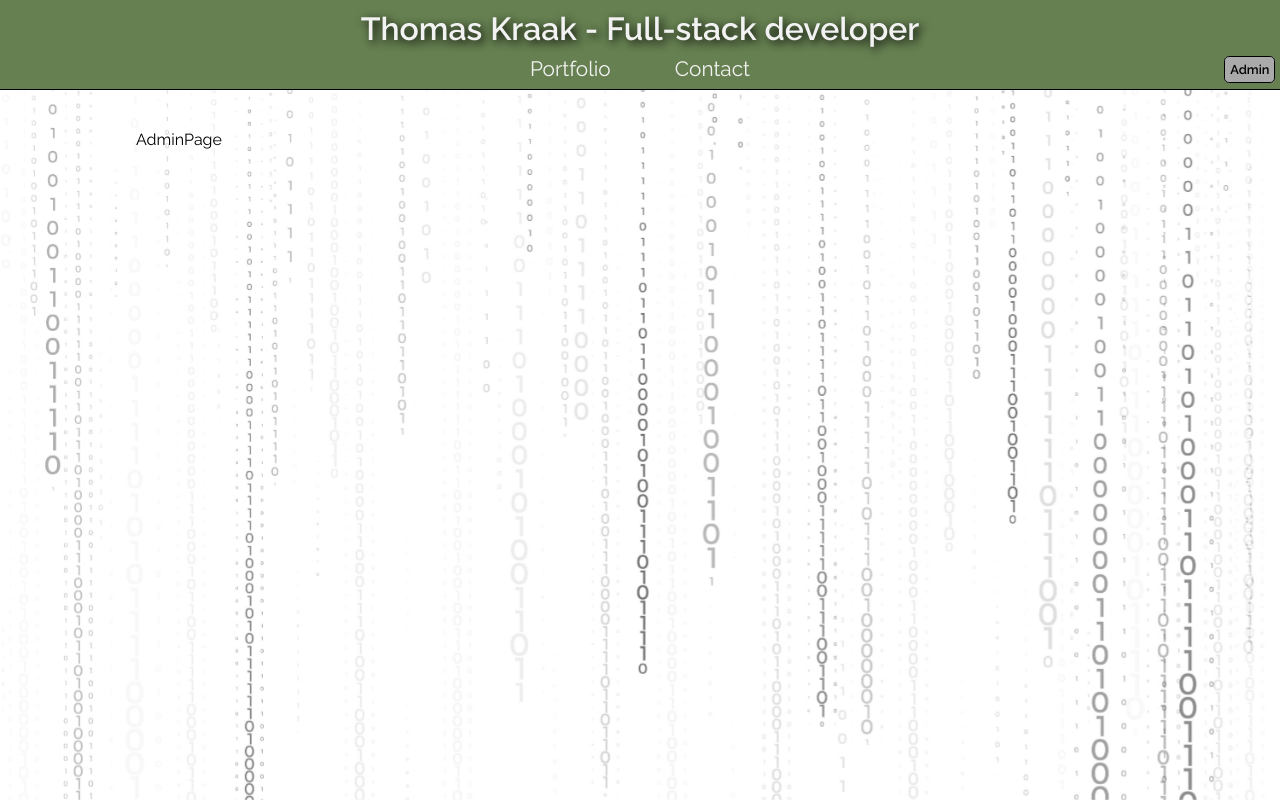
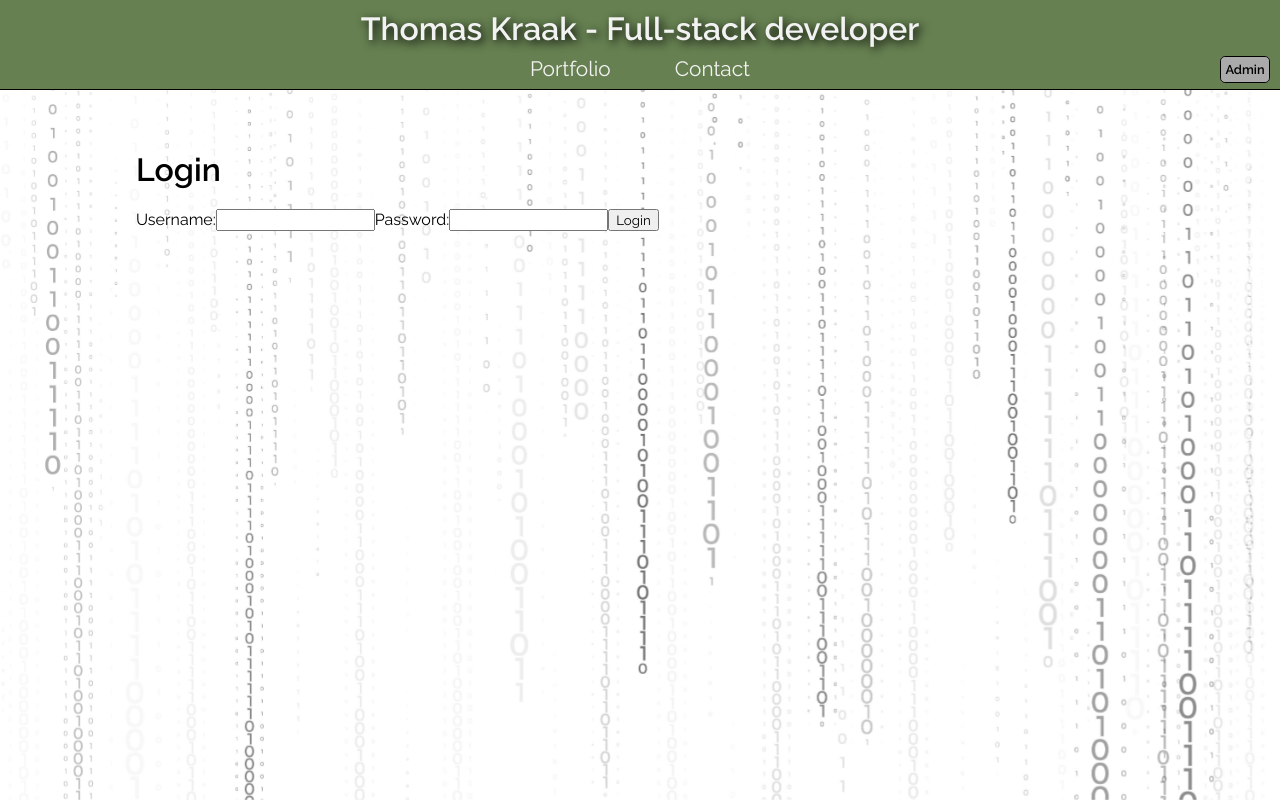
Before and after one commit to TSKraak/portfolio, a React (Create React App) app: page /admin in a window 1280 px wide. Built offline with nearby package versions, Linux system fonts and the light colour scheme.

Commit message:
Added login form and logout button & stay logged in on refresh

```diff
--- a/src/App.js
+++ b/src/App.js
@@ -1,19 +1,51 @@
-import { useState } from "react";
+import { useEffect, useState } from "react";
 import { Routes, Route } from "react-router-dom";
 import NavBar from "./components/NavBar";
 import AdminPage from "./pages/AdminPage";
 import ContactPage from "./pages/ContactPage";
 import HomePage from "./pages/HomePage";
 import NotFound from "./pages/NotFound";
+import axios from "axios";
+import { apiUrl } from "./config/constants";
 
 function App() {
-  const [user, setUser] = useState({});
+  const [user, setUser] = useState({ username: "", password: "", token: "" });
   const [experiences, setExperiences] = useState([]);
   const [projects, setProjects] = useState([]);
 
+  useEffect(() => {
+    const token = localStorage.getItem("token");
+
+    const fetchUserWithToken = async () => {
+      if (token) {
+        try {
+          // if we do have a token,
+          // check wether it is still valid or if it is expired
+          const response = await axios.get(`${apiUrl}/me`, {
+            headers: { Authorization: `Bearer ${token}` },
+          });
+
+          // token is still valid, set user with token
+          setUser({ token, ...response.data });
+        } catch (error) {
+          if (error.response) {
+            console.log("ERROR:", error.response.message);
+          } else {
+            console.log("ERROR:", error);
+          }
+          // if we get a 4xx or 5xx response,
+          // get rid of the token by logging out
+          setUser({ username: "", password: "", token: "" });
+          localStorage.clear();
+        }
+      }
+    };
+    fetchUserWithToken();
+  }, []);
+
   return (
     <div className="App">
-      <NavBar />
+      <NavBar user={user} setUser={setUser} />
       <div className="App-Content">
         <Routes>
           <Route
--- a/src/components/NavBar/index.js
+++ b/src/components/NavBar/index.js
@@ -2,7 +2,12 @@ import React from "react";
 import NavbarItem from "./NavbarItem";
 import "./index.scss";
 
-export default function NavBar() {
+export default function NavBar({ user, setUser }) {
+  const handleLogout = () => {
+    setUser({ username: "", password: "", token: "" });
+    localStorage.clear();
+  };
+
   return (
     <div className="NavBar">
       <div className="NBTitle">
@@ -17,6 +22,7 @@ export default function NavBar() {
         </div>
         <div className="NBAdmin">
           <NavbarItem path="/admin" linkText="Admin" />
+          {user.token ? <button onClick={handleLogout}>Logout</button> : null}
         </div>
       </div>
     </div>
--- a/src/components/NavBar/index.scss
+++ b/src/components/NavBar/index.scss
@@ -46,7 +46,7 @@
         font-weight: 600;
         text-decoration: none;
         color: black;
-        margin: 0;
+        margin-right: 0.3rem;
         border: solid 1px black;
         border-radius: 0.3rem;
         padding: 0.3rem;
@@ -56,6 +56,21 @@
       .NavLink:hover {
         background-color: rgb(150, 150, 150);
       }
+
+      button {
+        font-size: 0.8rem;
+        font-weight: 600;
+        text-decoration: none;
+        color: black;
+        border: solid 1px black;
+        border-radius: 0.3rem;
+        padding: 0.3rem;
+        background-color: rgb(170, 170, 170);
+      }
+
+      button:hover {
+        background-color: rgb(150, 150, 150);
+      }
     }
   }
 }
--- a/src/index.scss
+++ b/src/index.scss
@@ -1,5 +1,6 @@
 * {
   box-sizing: border-box;
+  font-family: "Raleway", sans-serif;
 }
 
 :root {
@@ -14,9 +15,6 @@ body {
   background-size: cover;
   margin: 0;
   font-weight: 400;
-  font-family: "Raleway", sans-serif, -apple-system, BlinkMacSystemFont,
-    "Segoe UI", "Roboto", "Oxygen", "Ubuntu", "Cantarell", "Fira Sans",
-    "Droid Sans", "Helvetica Neue", sans-serif;
   -webkit-font-smoothing: antialiased;
   -moz-osx-font-smoothing: grayscale;
 }
--- a/src/pages/AdminPage/index.js
+++ b/src/pages/AdminPage/index.js
@@ -1,5 +1,62 @@
 import React from "react";
+import "./index.scss";
+import { apiUrl } from "../../config/constants";
+import axios from "axios";
 
-export default function AdminPage() {
-  return <div>AdminPage</div>;
+export default function AdminPage({ user, setUser }) {
+  const submitForm = async (event) => {
+    event.preventDefault();
+
+    try {
+      const response = await axios.post(`${apiUrl}/login`, {
+        username: user.username,
+        password: user.password,
+      });
+      setUser(response.data);
+      localStorage.setItem("token", response.data.token);
+    } catch (error) {
+      if (error.response) {
+        console.log(error.response.data.message);
+      } else {
+        console.log(error.message);
+      }
+    }
+  };
+
+  return (
+    <div>
+      {!user.token ? (
+        <div>
+          <h1>Login</h1>
+          <form className="loginForm">
+            <label className="usernameField">
+              Username:
+              <input
+                type="text"
+                value={user.username}
+                onChange={(event) =>
+                  setUser({ ...user, username: event.target.value })
+                }
+              />
+            </label>
+            <label className="passwordField">
+              Password:
+              <input
+                type="password"
+                value={user.password}
+                onChange={(event) =>
+                  setUser({ ...user, password: event.target.value })
+                }
+              />
+            </label>
+            <button className="loginButton" type="submit" onClick={submitForm}>
+              Login
+            </button>
+          </form>
+        </div>
+      ) : (
+        "Welcome back!"
+      )}
+    </div>
+  );
 }
--- a/src/pages/HomePage/index.js
+++ b/src/pages/HomePage/index.js
@@ -1,6 +1,5 @@
 import React, { useEffect } from "react";
 import "./index.scss";
-// import { projects, experience } from "../../data/content/ContentData";
 import portrait from "../../data/images/portrait.jpeg";
 import github from "../../data/images/github.png";
 import { apiUrl } from "../../config/constants";
@@ -13,7 +12,7 @@ export default function HomePage({
   setProjects,
 }) {
   useEffect(() => {
-    async function fetchData() {
+    const fetchData = async () => {
       try {
         const expResponse = await axios.get(`${apiUrl}/experience`);
         const projResponse = await axios.get(`${apiUrl}/project`);
@@ -23,7 +22,7 @@ export default function HomePage({
       } catch (error) {
         console.log("Something went wrong:", error);
       }
-    }
+    };
     fetchData();
   });
 
--- a/src/pages/NotFound/index.scss
+++ b/src/pages/NotFound/index.scss
@@ -1,9 +1,8 @@
 .NotFound {
-  height: 100%;
   display: flex;
   flex-direction: column;
   align-items: center;
-  padding: 10px 0px 10px 0px;
+  padding: 0.6rem 0px;
 
   h2 {
     color: rgb(211, 0, 0);
```
Also changed, not shown: src/pages/AdminPage/index.scss (added).
